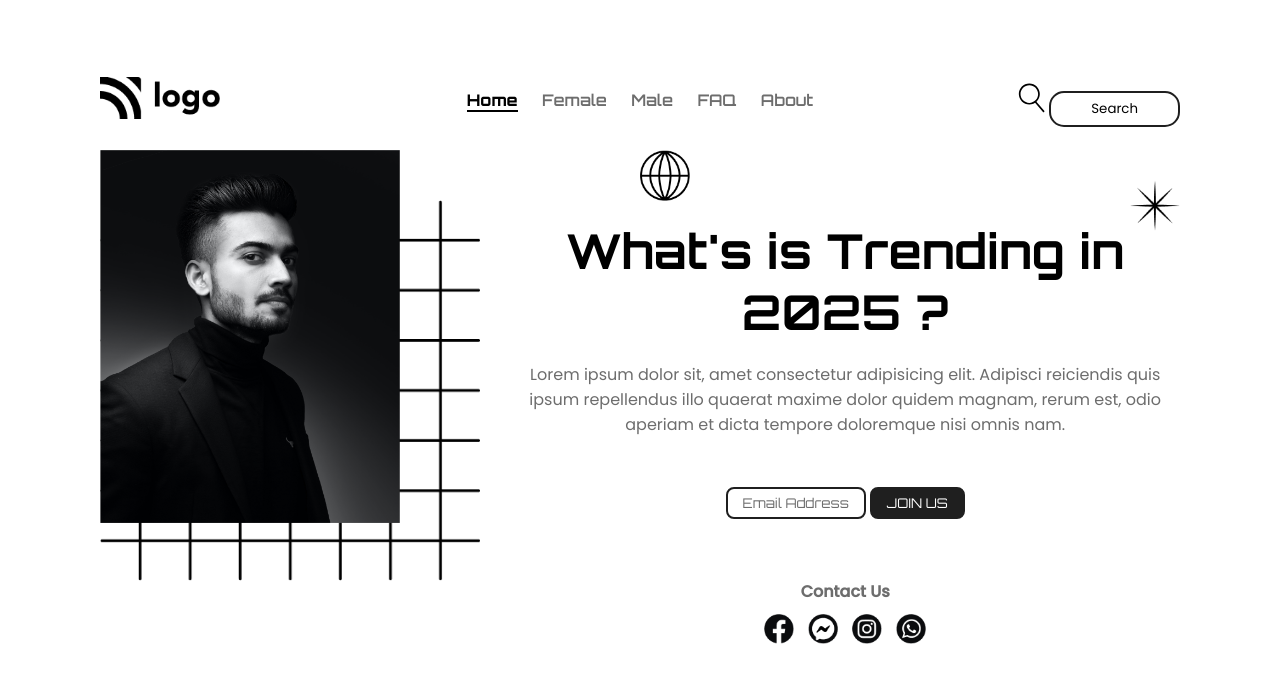
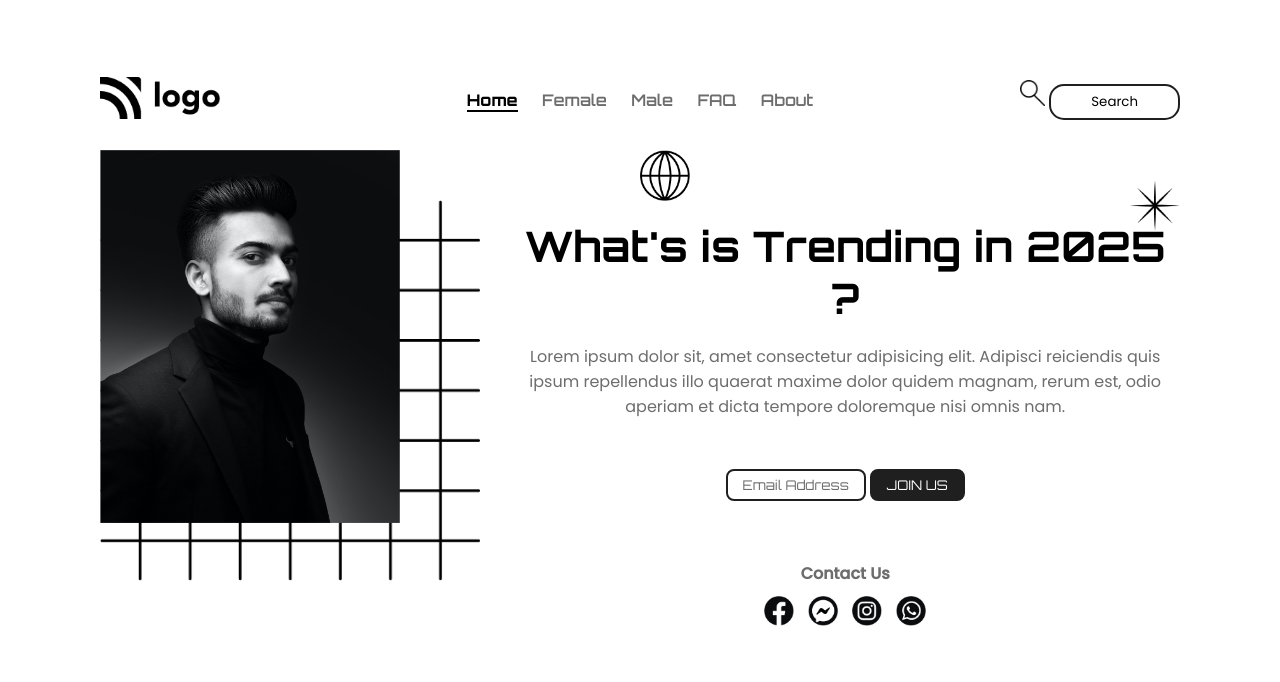
Before and after one commit to sub1120/landing-page-1, a plain HTML site: page index.html in a window 1280 px wide. Drawn offline with Linux system fonts and the light colour scheme.

Commit message:
heading font-size fixed

```diff
--- a/css/style.css
+++ b/css/style.css
@@ -4,6 +4,7 @@
 * {
     padding:0px;
     margin: 0px;
+    outline: 0px;
 }
 
 .main{
@@ -60,14 +61,17 @@
     top:0px;
     bottom:0px;
     right: 0px;
-    margin: auto;
+    margin: auto 0px;
     width: fit-content;
     height: fit-content;
 }
 
 .search-icon{
-    display: inline-block;
-    margin-top:10px;
+    display: inline;
+}
+
+.search-icon img{
+    width: 25px;
 }
 
 .search-button{
@@ -106,7 +110,7 @@
 
 .hero-heading{
     margin-top:20px;
-    font-size: 48px;
+    font-size: 42px;
     font-family: 'Orbitron', sans-serif;
 }
 
--- a/index.html
+++ b/index.html
@@ -22,22 +22,7 @@
             </ul>
             <div class="button-group">
                 <div class="search-icon">
-                  <svg
-                    width="27"
-                    height="30"
-                    viewBox="0 0 32 35"
-                    fill="none"
-                    xmlns="http://www.w3.org/2000/svg"
-                  >
-                    <path
-                      d="M13.42 25.34C6.56004 25.34 0.97998 19.76 0.97998 12.9C0.97998 6.03999 6.56004 0.459991 13.42 0.459991C20.28 0.459991 25.86 6.03999 25.86 12.9C25.87 19.76 20.28 25.34 13.42 25.34ZM13.42 2.44999C7.66004 2.44999 2.97998 7.13999 2.97998 12.89C2.97998 18.64 7.66004 23.33 13.42 23.33C19.18 23.33 23.86 18.64 23.86 12.89C23.86 7.13999 19.18 2.44999 13.42 2.44999Z"
-                      fill="black"
-                    />
-                    <path
-                      d="M30.35 34.4C30.07 34.4 29.7899 34.28 29.5899 34.05L19.75 22.53C19.39 22.11 19.44 21.48 19.86 21.12C20.28 20.76 20.91 20.81 21.27 21.23L31.11 32.75C31.47 33.17 31.42 33.8 31 34.16C30.81 34.32 30.58 34.4 30.35 34.4Z"
-                      fill="black"
-                    />
-                  </svg>
+                    <img src="./assets/search.png" alt="search icon">
                 </div>
                 <div class="search-button"><button>Search</button></div>
               </div>
```
Also changed, not shown: assets/search.png (added).
